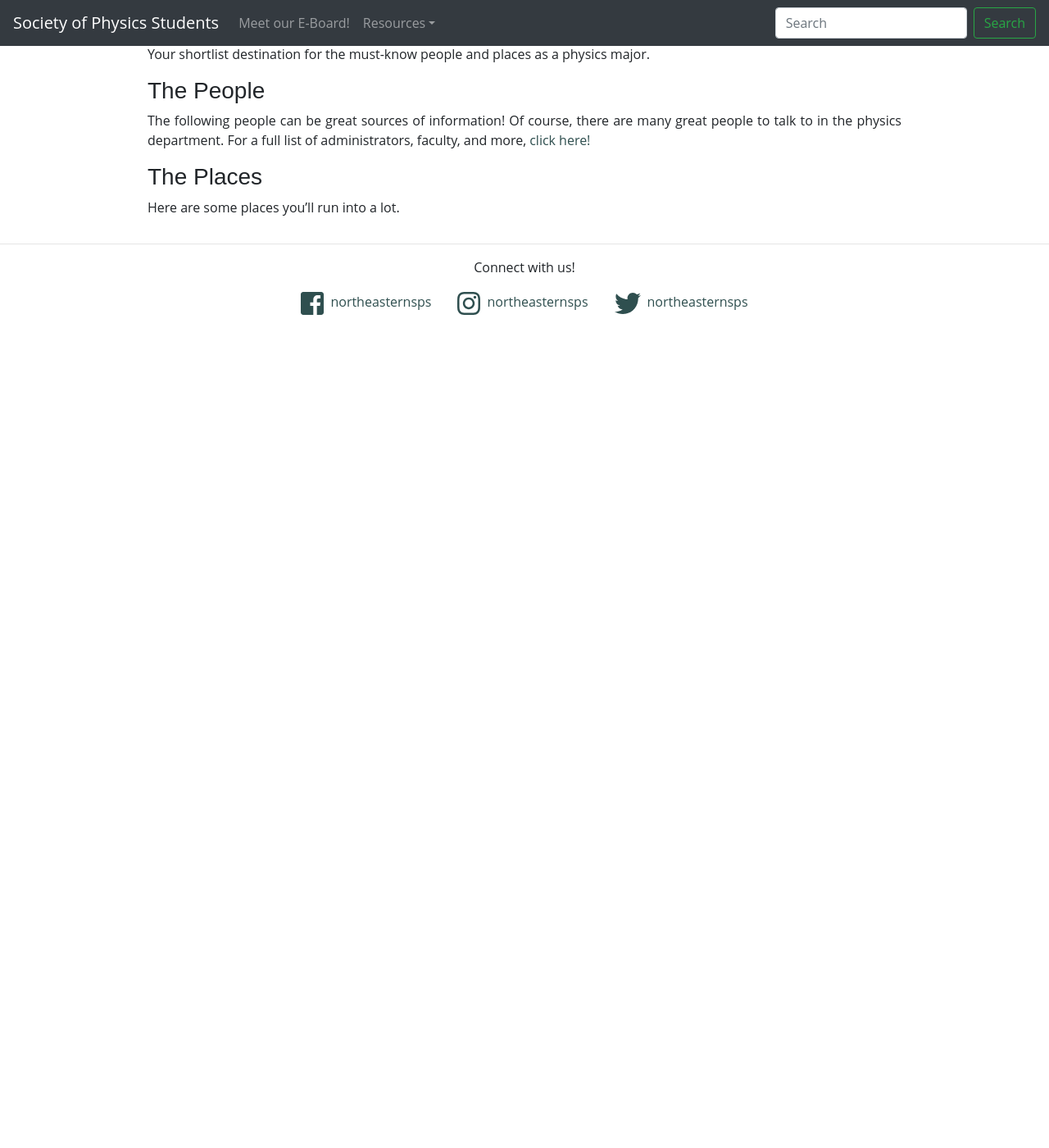
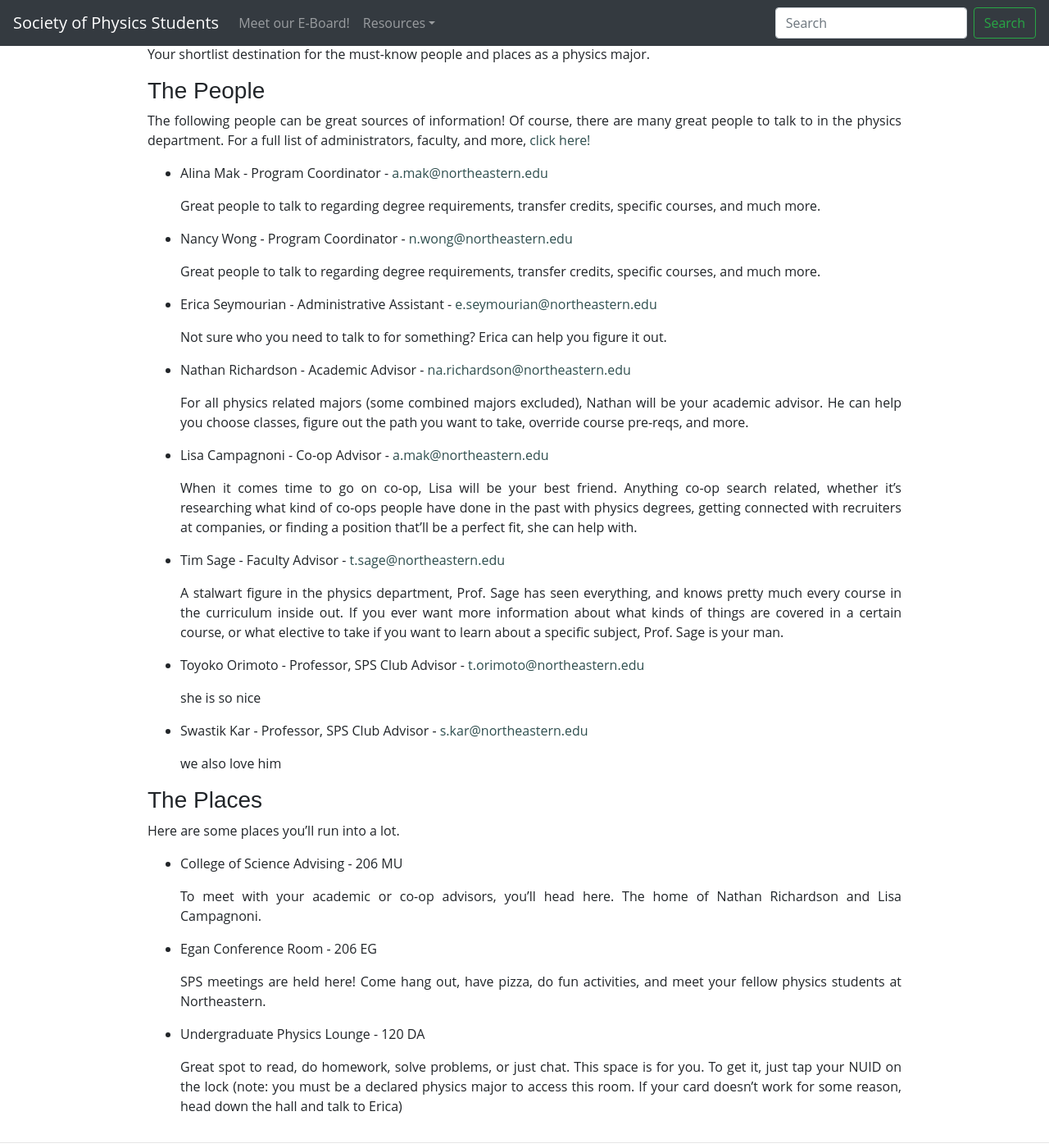
Before and after one commit to vegajustin26/sps-website, a Jekyll site: the page built from pages/physics.md, in a window 1280 px wide and 1400 px high, scrolled down 1087 px. Shown: the whole window at 82% size. Built offline with Jekyll 4.4.1, drawn with Linux system fonts in a browser that asks for light colours; nearby versions of some CDN libraries; before the commit the page ends 1489 px from its top, so only the background shows below that.

Commit message:
create files for people and places to know

```diff
--- a/_data/eboard.yml
+++ b/_data/eboard.yml
@@ -13,7 +13,7 @@
 - position: Secretary
   name: Nabeel Sherazi
   email: sherazi.n@husky.neu.edu
-  bio:
+  bio: Nabeel is a fourth-year Applied Physics major, primarily interested in control theory and computer vision. He also dabbles in programming, visual design, and venture capital.
   photo: nabeel.jpg
 
 - position: Treasurer
--- /dev/null
+++ b/_data/faculty.yml
@@ -0,0 +1,47 @@
+- name: Alina Mak
+  title: Program Coordinator
+  email: a.mak@northeastern.edu
+  office: 102 DA
+  blurb: Great people to talk to regarding degree requirements, transfer credits, specific courses, and much more.
+
+- name: Nancy Wong
+  title: Program Coordinator
+  email: n.wong@northeastern.edu
+  office: 102 DA
+  blurb: Great people to talk to regarding degree requirements, transfer credits, specific courses, and much more.
+
+- name: Erica Seymourian
+  title: Administrative Assistant
+  email: e.seymourian@northeastern.edu
+  office: 101 DA
+  blurb: Not sure who you need to talk to for something? Erica can help you figure it out.
+
+- name: Nathan Richardson
+  title: Academic Advisor
+  email: na.richardson@northeastern.edu
+  office: 206 MU
+  blurb: For all physics related majors (some combined majors excluded), Nathan will be your academic advisor. He can help you choose classes, figure out the path you want to take, override course pre-reqs, and more.
+
+- name: Lisa Campagnoni
+  title: Co-op Advisor
+  email: a.mak@northeastern.edu
+  office: 206 MU
+  blurb: When it comes time to go on co-op, Lisa will be your best friend. Anything co-op search related, whether it's researching what kind of co-ops people have done in the past with physics degrees, getting connected with recruiters at companies, or finding a position that'll be a perfect fit, she can help with.
+
+- name: Tim Sage
+  title: Faculty Advisor
+  email: t.sage@northeastern.edu
+  office: 121 DA
+  blurb: A stalwart figure in the physics department, Prof. Sage has seen everything, and knows pretty much every course in the curriculum inside out. If you ever want more information about what kinds of things are covered in a certain course, or what elective to take if you want to learn about a specific subject, Prof. Sage is your man.
+
+- name: Toyoko Orimoto
+  title: Professor, SPS Club Advisor
+  email: t.orimoto@northeastern.edu
+  office: idk
+  blurb: she is so nice
+
+- name: Swastik Kar
+  title: Professor, SPS Club Advisor
+  email: s.kar@northeastern.edu
+  office: idk
+  blurb: we also love him
--- /dev/null
+++ b/_data/places.yml
@@ -0,0 +1,11 @@
+- name: College of Science Advising
+  location: 206 MU
+  blurb: To meet with your academic or co-op advisors, you'll head here. The home of Nathan Richardson and Lisa Campagnoni.
+
+- name: Egan Conference Room
+  location: 206 EG
+  blurb: SPS meetings are held here! Come hang out, have pizza, do fun activities, and meet your fellow physics students at Northeastern.
+
+- name: Undergraduate Physics Lounge
+  location: 120 DA
+  blurb: "Great spot to read, do homework, solve problems, or just chat. This space is for you. To get it, just tap your NUID on the lock (note: you must be a declared physics major to access this room. If your card doesn't work for some reason, head down the hall and talk to Erica)"
```
